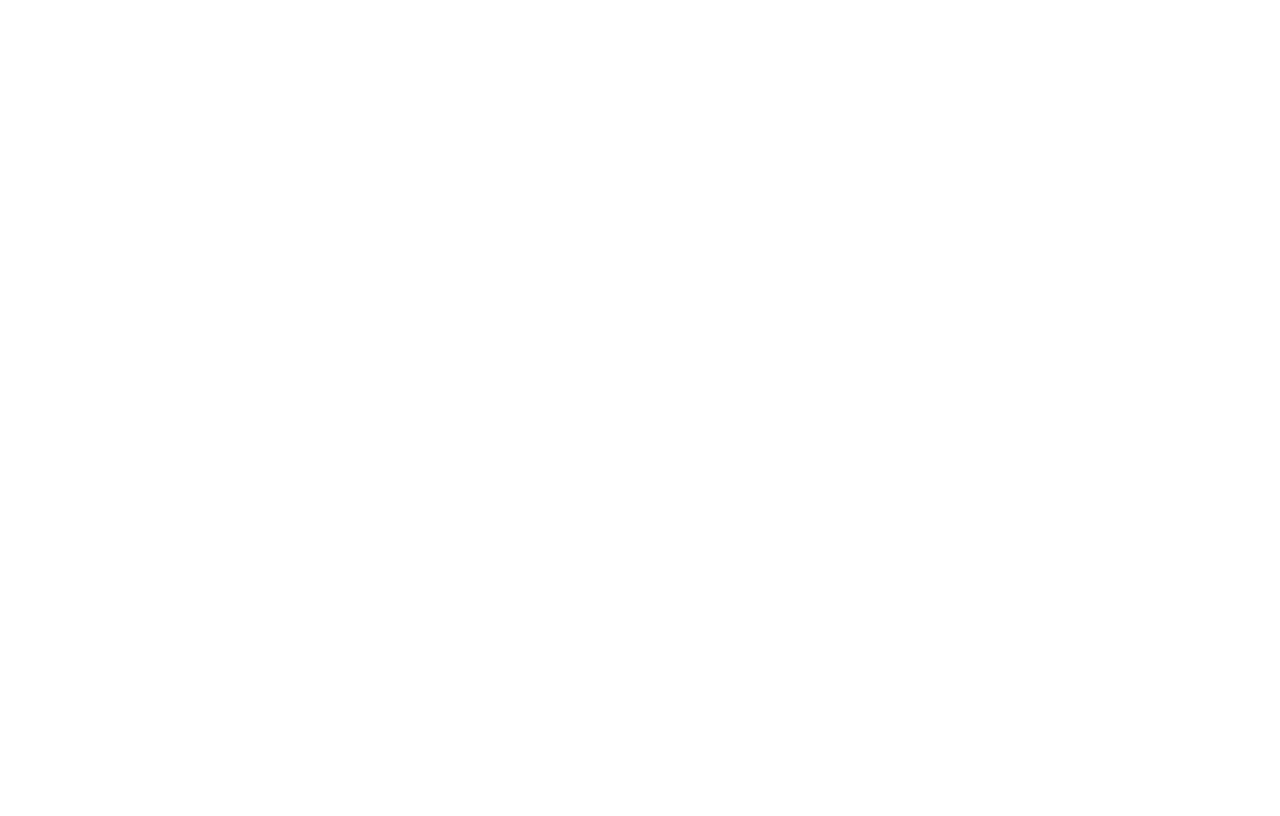
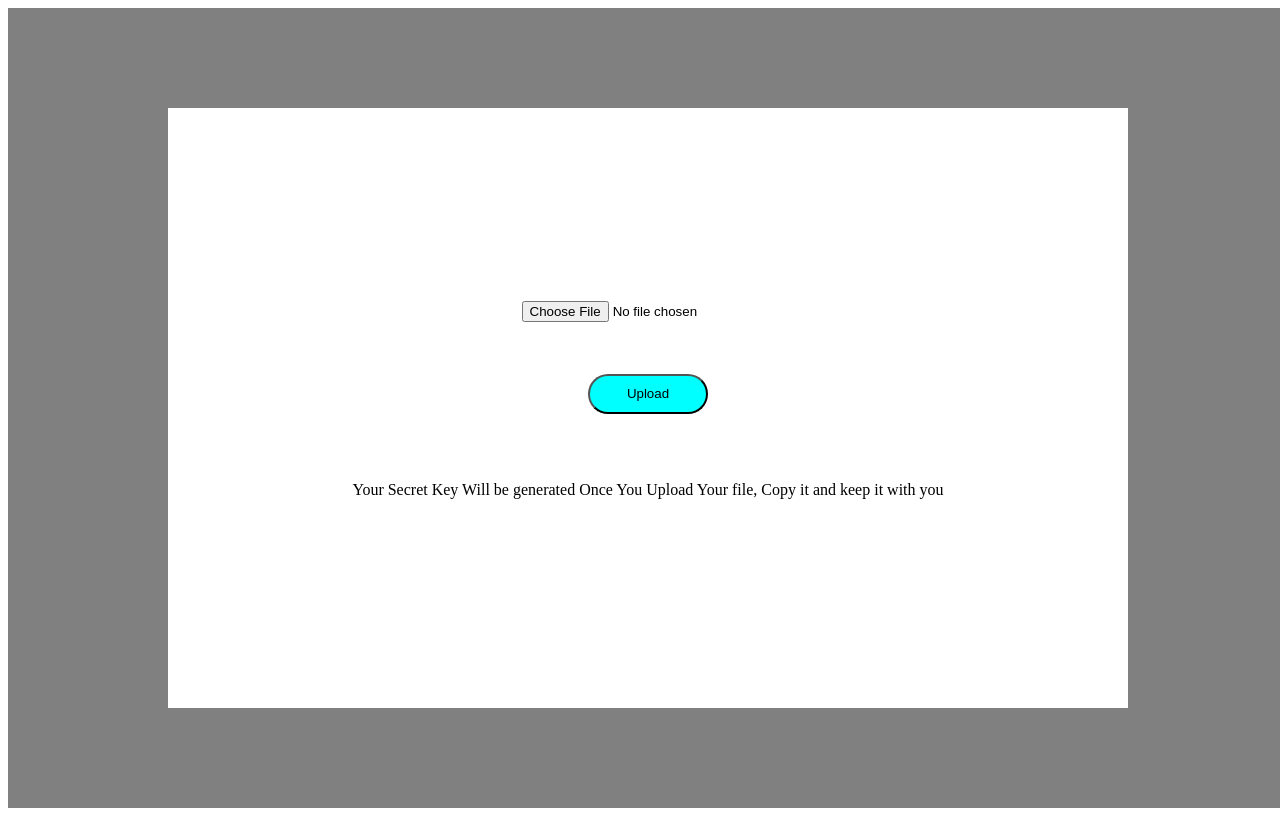
Before and after one commit to yoursaptarshi/aws_project, a React (Create React App) app in the folder frontend/: page / in a window 1280 px wide. Before the commit this address had no page. Built offline with nearby package versions, Linux system fonts and the light colour scheme.

Commit message:
Update App.js

```diff
--- a/frontend/src/App.js
+++ b/frontend/src/App.js
@@ -7,6 +7,7 @@
   return (
   <BrowserRouter>
   <Routes>
+    <Route path="/" element={<Upload/>}/>
     <Route path="/upload" element={<Upload/>}/>
     <Route path="/show" element={<Show/>}/>
     <Route path="/delete" element={<Delete/>}/>
```
